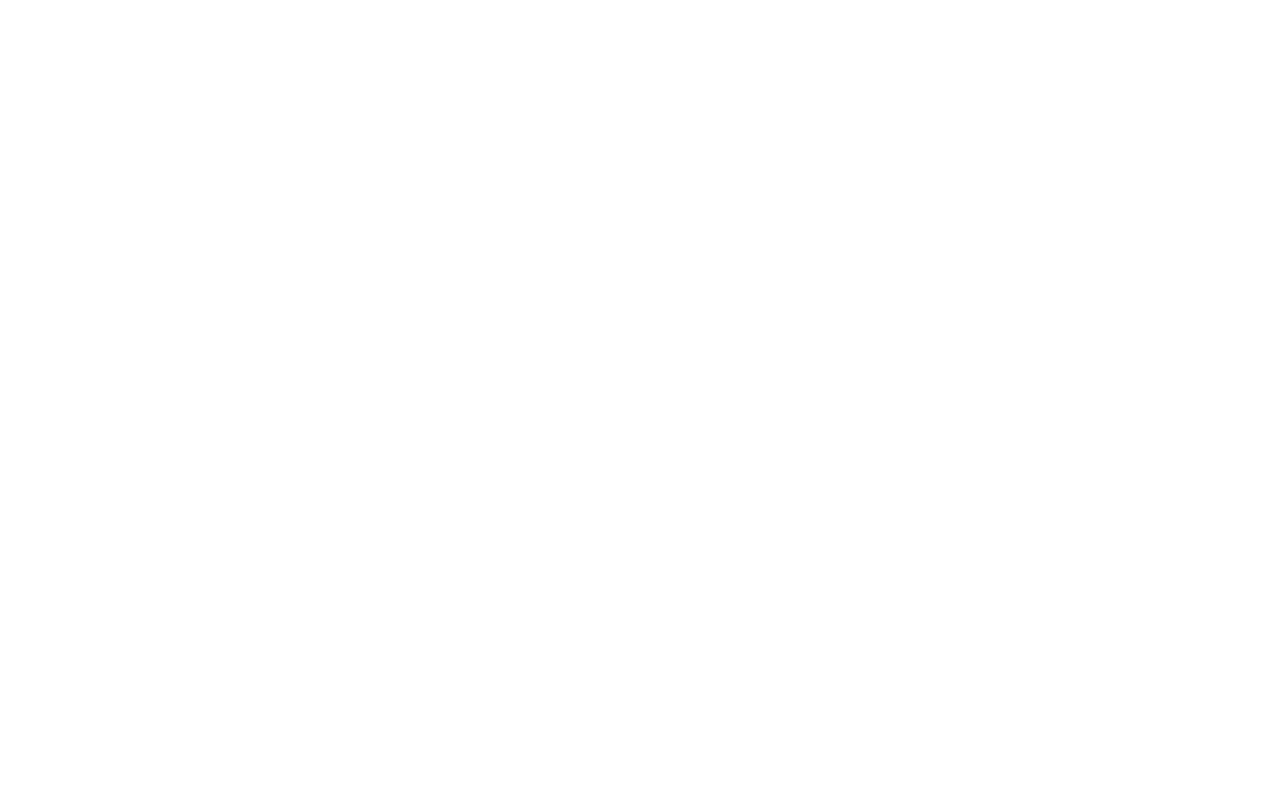
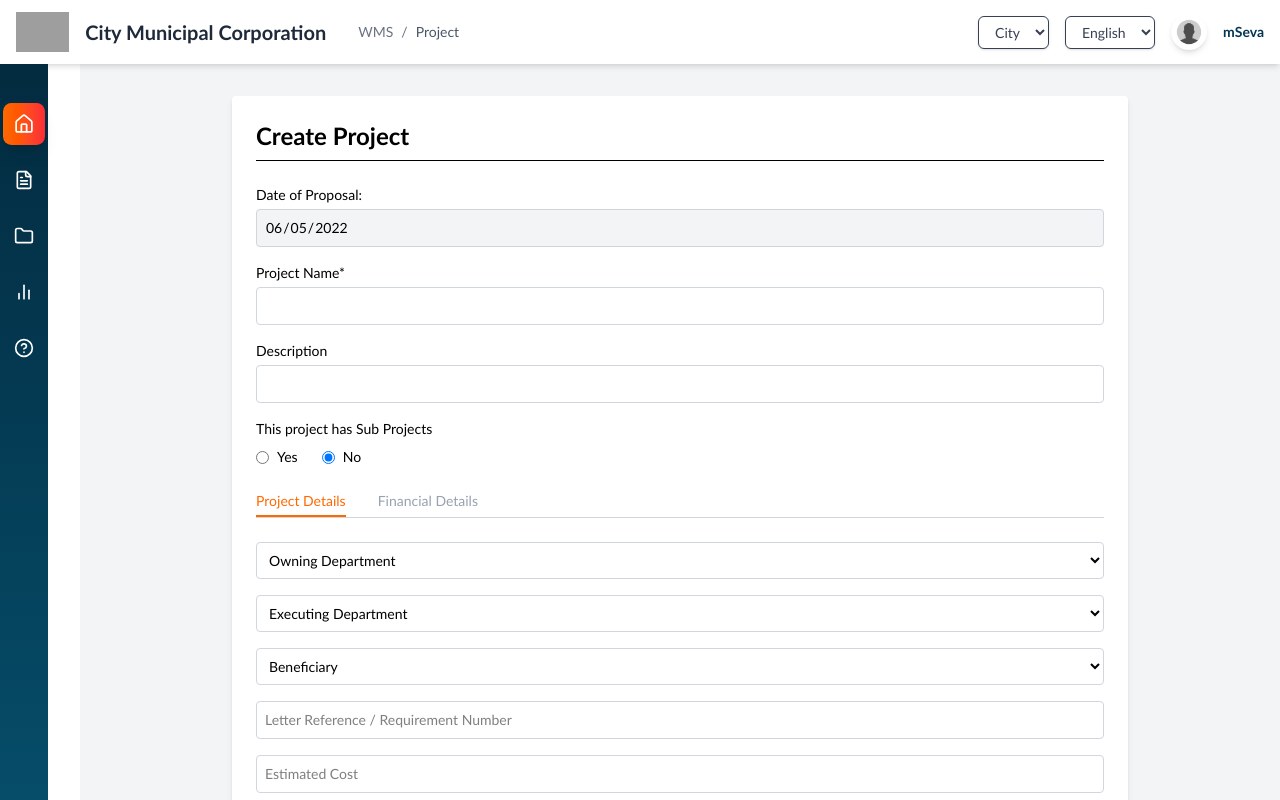
Before and after one commit to prajwal200425/MuktaSoft_Frontend, a React (Vite) app: page /Project-Form in a window 1280 px wide. Before the commit this address had no page. Built offline with nearby package versions, Linux system fonts and the light colour scheme; grey boxes are pictures that could not be loaded.

Commit message:
Added project Form

```diff
--- a/src/App.jsx
+++ b/src/App.jsx
@@ -6,6 +6,7 @@
 import Login from "./pages/Login"
 import Home from './pages/Home';
 import ProjectSearch from './pages/ProjectSearch'
+import ProjectForm from './pages/ProjectForm';
 
 const App = () => {
   return (
@@ -15,6 +16,7 @@
           <Route path="/" element={<Layout />}>
             <Route index element={<Home />} />
             <Route path="/project-search" element={<ProjectSearch />} />
+            <Route path="/Project-Form" element={<ProjectForm />} />
           </Route>
           <Route path="/login" element={<Login />} />
         </Routes>
--- /dev/null
+++ b/src/pages/ProjectForm.jsx
@@ -0,0 +1,132 @@
+import React, { useState } from 'react';
+
+const ProjectForm = () => {
+  const [activeTab, setActiveTab] = useState('project');
+  const [hasSubProjects, setHasSubProjects] = useState(false);
+
+  return (
+    <div className="bg-gray-100 min-h-screen overflow-auto p-4">
+      <div className="max-w-4xl mx-auto bg-white p-6 shadow-md rounded">
+        <h2 className="text-2xl font-semibold mb-6 border-b pb-2">Create Project</h2>
+
+        <form className="space-y-6 text-sm">
+          <div className="space-y-4">
+            <div>
+              <label className="block mb-1 font-medium">Date of Proposal:</label>
+              <input type="date" className="w-full border border-gray-300 p-2 rounded bg-gray-100" defaultValue="2022-06-05" readOnly />
+            </div>
+            <div>
+              <label className="block mb-1 font-medium">Project Name*</label>
+              <input type="text" className="w-full border border-gray-300 p-2 rounded" />
+            </div>
+            <div>
+              <label className="block mb-1 font-medium">Description</label>
+              <input type="text" className="w-full border border-gray-300 p-2 rounded" />
+            </div>
+            <div>
+              <label className="block mb-1 font-medium">This project has Sub Projects</label>
+              <div className="flex items-center space-x-6 mt-2">
+                <label className="inline-flex items-center">
+                  <input type="radio" name="subproject" className="mr-2" onChange={() => setHasSubProjects(true)} /> Yes
+                </label>
+                <label className="inline-flex items-center">
+                  <input type="radio" name="subproject" className="mr-2" defaultChecked onChange={() => setHasSubProjects(false)} /> No
+                </label>
+              </div>
+              {hasSubProjects && (
+                <div className="bg-orange-100 text-orange-700 p-3 mt-3 rounded">
+                  <strong className="block mb-1">Info</strong>
+                  <span>Please enter details of project breakdown in the sub-projects section</span>
+                </div>
+              )}
+            </div>
+          </div>
+
+          <div className="border-b border-gray-300">
+            <div className="flex space-x-8 text-sm font-medium cursor-pointer">
+              <span
+                className={`pb-1 ${activeTab === 'project' ? 'text-orange-500 border-b-2 border-orange-500' : 'text-gray-400'}`}
+                onClick={() => setActiveTab('project')}
+              >
+                Project Details
+              </span>
+              <span
+                className={`pb-1 ${activeTab === 'financial' ? 'text-orange-500 border-b-2 border-orange-500' : 'text-gray-400'}`}
+                onClick={() => setActiveTab('financial')}
+              >
+                Financial Details
+              </span>
+              {hasSubProjects && (
+                <span
+                  className={`pb-1 ${activeTab === 'subproject' ? 'text-orange-500 border-b-2 border-orange-500' : 'text-gray-400'}`}
+                  onClick={() => setActiveTab('subproject')}
+                >
+                  Sub-project Details
+                </span>
+              )}
+            </div>
+          </div>
+
+          {activeTab === 'project' && (
+            <div className="space-y-4">
+              <select className="w-full border border-gray-300 p-2 rounded">
+                <option>Owning Department</option>
+              </select>
+              <select className="w-full border border-gray-300 p-2 rounded">
+                <option>Executing Department</option>
+              </select>
+              <select className="w-full border border-gray-300 p-2 rounded">
+                <option>Beneficiary</option>
+              </select>
+              <input type="text" placeholder="Letter Reference / Requirement Number" className="w-full border border-gray-300 p-2 rounded" />
+              <input type="text" placeholder="Estimated Cost" className="w-full border border-gray-300 p-2 rounded" />
+              <select className="w-full border border-gray-300 p-2 rounded">
+                <option>Type of Work*</option>
+              </select>
+              <select className="w-full border border-gray-300 p-2 rounded">
+                <option>Sub Type of Work</option>
+              </select>
+              <select className="w-full border border-gray-300 p-2 rounded">
+                <option>Nature of Work*</option>
+              </select>
+              <input type="date" className="w-full border border-gray-300 p-2 rounded" placeholder="Start Date" />
+              <input type="date" className="w-full border border-gray-300 p-2 rounded" placeholder="End Date" />
+              <select className="w-full border border-gray-300 p-2 rounded">
+                <option>Recommended mode of entitlements</option>
+              </select>
+              <select className="w-full border border-gray-300 p-2 rounded">
+                <option>Locality*</option>
+              </select>
+              <select className="w-full border border-gray-300 p-2 rounded">
+                <option>Ward*</option>
+              </select>
+              <select className="w-full border border-gray-300 p-2 rounded">
+                <option>ULB</option>
+              </select>
+              <input type="text" placeholder="Geo Location" className="w-full border border-gray-300 p-2 rounded" />
+            </div>
+          )}
+
+          {activeTab === 'financial' && (
+            <div className="text-gray-500 italic">Financial details form goes here...</div>
+          )}
+
+          {hasSubProjects && activeTab === 'subproject' && (
+            <div className="text-gray-500 italic">Sub-project details form goes here...</div>
+          )}
+
+          <div>
+            <label className="block mb-1 font-medium">Upload Files</label>
+            <input type="file" className="w-full border border-gray-300 p-2 rounded" />
+          </div>
+
+          <div className="flex justify-end">
+            <button className="bg-orange-500 text-white px-6 py-2 rounded hover:bg-orange-600">Create Estimate</button>
+          </div>
+        </form>
+      </div>
+    </div>
+  );
+};
+
+export default ProjectForm;
```
